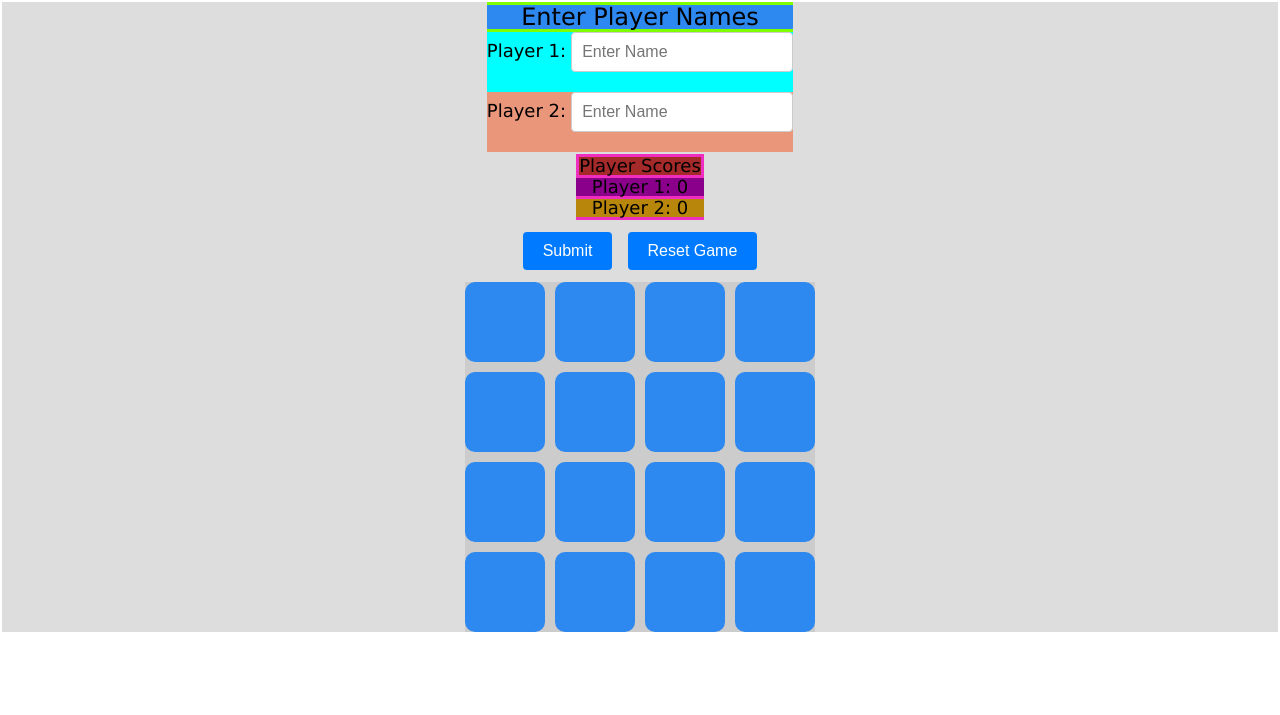
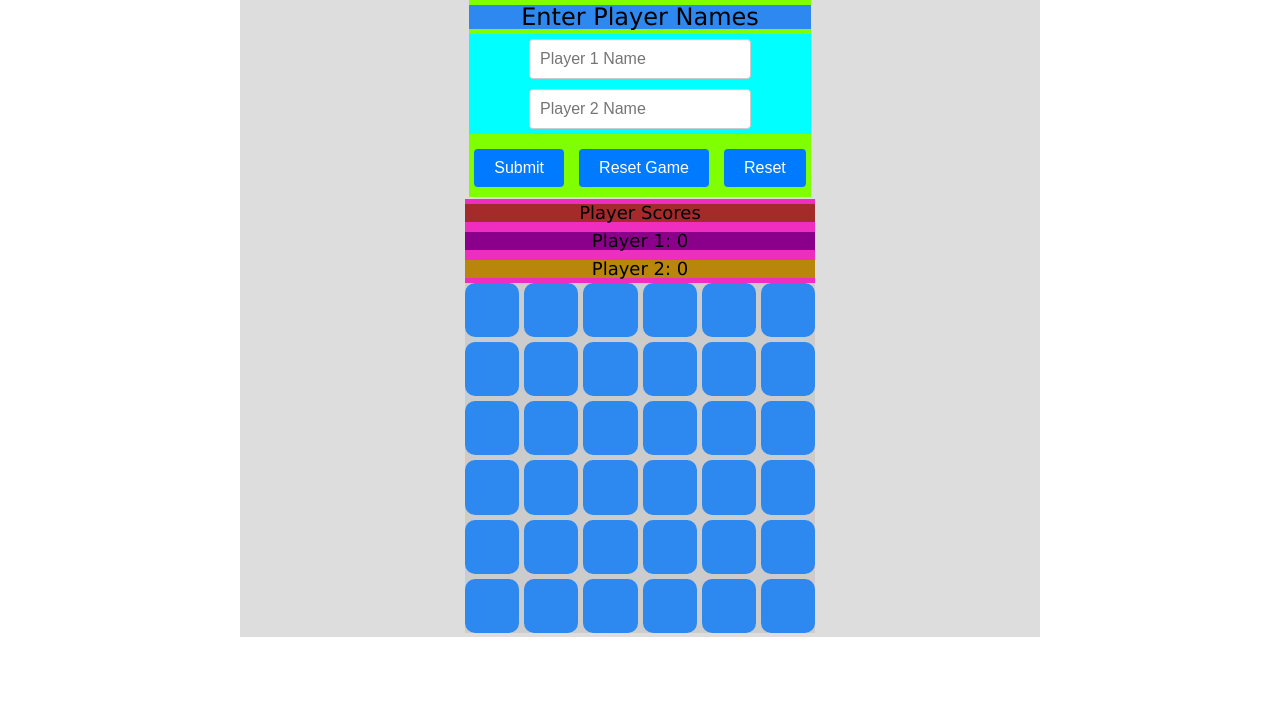
Before and after one commit to dannysarco/memory-game, a plain HTML site: page index.html in a window 1280 px wide. Drawn offline with Linux system fonts and the light colour scheme.

Commit message:
Bug fixes

```diff
--- a/css/style.css
+++ b/css/style.css
@@ -123,20 +123,37 @@ table {
   border-collapse: collapse;
   border-spacing: 0;
 }
+.container {
+  max-width: 800px;
+  max-height: 750;
+  background-color: #ddd;
+  margin: 0 auto;
+  display: grid;
+  grid-template-columns: auto;
+  grid-template-rows: auto auto auto auto;
+  gap: 10px;
+  column-gap: 2px;
+  row-gap: 2px;
+  justify-content: center;
+  justify-items: center;
+}
+.game-board {
+  background-color: #ccc;
+  display: grid;
+  grid-template-columns: repeat(6, 1fr);
+  height: 350px;
+  width: 350px;
+  gap: 5px;
+}
 .game-grid {
   display: flex;
   grid-column: 1;
   grid-row: 4;
-  background-color: #f0f0f0;
+  background-color: #5a5757;
+  max-width: 350px;
+  max-height: 350px;
 }
-.game-board {
-  background-color: #ccc;
-  display: grid;
-  grid-template-columns: repeat(4, 1fr);
-  gap: 10px;
-  height: 350px;
-  width: 350px;
-}
+
 .card {
   background-color: #2d89ef;
   border-radius: 5px;
@@ -207,18 +224,6 @@ table {
   text-decoration: none;
   cursor: pointer;
 }
-.container--10 {
-  background-color: #ddd;
-  margin: 2px;
-  display: grid;
-  grid-template-columns: auto;
-  grid-template-rows: auto auto auto auto;
-  gap: 10px;
-  column-gap: 2px;
-  row-gap: 2px;
-  justify-content: center;
-  justify-items: center;
-}
 .playerInput {
   grid-column: 1;
   grid-row: 1;
@@ -229,14 +234,29 @@ table {
   color: #000;
   font-size: 24px;
   text-align: center;
-  margin-top: 3px;
-  margin-bottom: 3px;
+  margin-top: 5px;
+  margin-bottom: 5px;
 }
-.playerInput .player1Form {
+.playerInput .playerNameInput {
   background-color: aqua;
+  display: grid;
+  grid-template-columns: 1;
+  justify-content: center;
+  margin-top: 5px;
+  margin-bottom: 5px;
 }
-.playerInput .player2Form {
+.playerInput .playerNameInput #player1 {
+  /* padding-top: 20px; */
+}
+.playerInput .player2NameInput {
   background-color: darksalmon;
+  display: grid;
+  grid-template-columns: 1;
+  justify-content: center;
+  margin-top: 5px;
+  margin-bottom: 5px;
+}
+.playerInput .player2NameInput #player2 {
 }
 /* #player1Label {
 }
@@ -257,12 +277,8 @@ input[type="text"] {
   padding: 10px;
   font-size: 16px;
   width: 200px;
-  margin-bottom: 20px;
-}
-.game-buttons {
-  grid-column: 1;
-  grid-row: 3;
-  background-color: crimson;
+  margin-bottom: 5px;
+  margin-top: 5px;
 }
 input[type="submit"],
 input[type="button"] {
@@ -280,35 +296,53 @@ input[type="submit"]:hover,
 input[type="button"]:hover {
   background-color: #0056b3;
 }
+
 .playerScores {
-  grid-column: 1;
-  grid-row: 2;
+  /* grid-column: 1;
+  grid-row: 2; */
   background-color: #ef2dbe;
-}
-#player1Score {
-  font-size: 18px;
-  text-align: center;
-  margin-top: 3px;
-  margin-bottom: 3px;
-}
-#player2Score {
-  font-size: 18px;
-  text-align: center;
-  margin-top: 3px;
-  margin-bottom: 3px;
+  display: grid;
+  grid-template-rows: 3;
 }
 .playerScores h2 {
   background-color: brown;
   font-size: 18px;
   text-align: center;
-  margin-top: 3px;
+  margin-top: 5px;
+  margin-bottom: 5px;
+  /*  margin-top: 3px;
   margin-bottom: 3px;
   margin-left: 3px;
-  margin-right: 3px;
+  margin-right: 3px; */
 }
+
+#player1Score {
+}
+#player2Score {
+}
+
 .playerScores #player1Score {
   background-color: darkmagenta;
+  font-size: 18px;
+  text-align: center;
+  margin-top: 5px;
+  margin-bottom: 5px;
 }
 .playerScores #player2Score {
   background-color: darkgoldenrod;
+  font-size: 18px;
+  text-align: center;
+  margin-top: 5px;
+  margin-bottom: 5px;
 }
+@media (max-width: 200px) {
+  .container {
+  }
+
+  .player-input,
+  .game-buttons,
+  .game-grid,
+  .player-scores {
+    width: 100%;
+  }
+}
--- a/index.html
+++ b/index.html
@@ -15,33 +15,33 @@
     <title>Memory Game</title>
   </head>
   <body>
-<div class="container--10">
+    <div class="container">
       <div class="playerInput">
         <form id="form" onsubmit="event.preventDefault(); handleSubmit();">
           <h2>Enter Player Names</h2>
-          <div class="player1Form">
-          <label for="player1" id="player1Label">Player 1:</label>
+          <div class="playerNameInput">
             <input
               type="text"
               id="player1"
               name="player1"
-            placeholder="Enter Name"
+              placeholder="Player 1 Name"
+              onfocusout="player1()"
             />
-        </div>
-          <div class="player2Form">
-          <label for="player2" id="player2Label">Player 2:</label>
             <input
               type="text"
               id="player2"
               name="player2"
-            placeholder="Enter Name"
+              placeholder="Player 2 Name"
+              onfocusout="player2()"
             />
           </div>
-        </form>
-  </div>
-  <div class="gameButtons">
-        <form id="form2" onsubmit="event.preventDefault(); handleSubmit();"></form>
-        <input type="submit" id="submitBtn" value="Submit" />
+          <input
+            type="button"
+            i
+            id="submitBtn"
+            value="Submit"
+            onclick="handleSubmit();"
+          />
           <input
             type="button"
             id="resetBtn"
@@ -52,19 +52,25 @@
             type="button"
             id="resetBtn"
             value="Reset"
-          style="display: none"
+            style="display: inline-block"
             onclick="handleReset();"
           />
         </form>
       </div>
-  <div class="game-grid">
-      <div class="game-board"></div>
-  </div>
+      <!-- <div class="gameButtons">
+        <form id="form2" onsubmit="event.preventDefault(); handleSubmit();"></form>
+
+      </form>
+  </div> -->
       <div class="playerScores">
         <h2>Player Scores</h2>
         <div id="player1Score">Player 1: 0</div>
         <div id="player2Score">Player 2: 0</div>
-      <div/>
+        <div />
+        <div class="game-grid">
+          <div class="game-board"></div>
+        </div>
+
         <!-- Error modal displays if either player name is null-->
         <div id="modal" class="modal">
           <div class="modal-content">
--- /dev/null
+++ b/js/player.js
@@ -0,0 +1,10 @@
+/* class playerFunction {
+  constructor(player) {
+    this.player = player;
+  }
+}
+
+export default playerFunction; */
+
+// let player1 = document.getElementById("player1").value;
+// let player2 = document.getElementById("player2").value;
--- a/js/script.js
+++ b/js/script.js
@@ -1,3 +1,12 @@
+/* import playerFunction from "./player";
+
+const player1 = new playerFunction (
+  document.getElementById("player1").value
+);
+const player2 = new playerFunction (
+  document.getElementById("player2").value
+); */
+
 const icons = [
   "fas fa-sun",
   "fas fa-bicycle",
@@ -6,7 +15,17 @@ const icons = [
   "fas fa-cube",
   "fas fa-leaf",
   "fas fa-paper-plane",
-  "fas fa-star",
+  "fas fa-car",
+  "fas fa-house",
+  "fas fa-train",
+  "fas fa-cat",
+  "fas fa-dog",
+  "fas fa-pen",
+  "fas fa-tree",
+  "fas fa-chair",
+  "fas fa-tv",
+  "fas fa-glasses",
+  "fas fa-rocket",
 ];
 
 const gameBoard = document.querySelector(".game-board");
@@ -14,6 +33,16 @@ const cards = [...icons, ...icons];
 let firstCard, secondCard;
 let flippedCards = 0;
 let lockBoard = false;
+let playerScores = [0, 0];
+let currentPlayer = 0;
+
+function player1(str) {
+  return str;
+}
+
+function player2(str) {
+  return str;
+}
 
 function shuffle(array) {
   for (let i = array.length - 1; i > 0; i--) {
@@ -36,6 +65,15 @@ function createCard(icon) {
 }
 
 function flipCard() {
+  // Get player names
+  // const player1Name = document.getElementById("player1").value;
+  // const player2Name = document.getElementById("player2").value;
+
+  // if (!player1Name || !player2Name) {
+  //  modal.style.display = "block";
+  //  return;
+  // }
+
   if (lockBoard) return;
   if (this === firstCard) return;
 
@@ -62,12 +100,44 @@ function checkForMatch() {
   unflipCards();
 }
 
+// Dupped elsware in code (lime 155ish)
+/* function disableCardsOld() {
+  firstCard.removeEventListener("click", flipCard);
+  secondCard.removeEventListener("click", flipCard);
+
+  resetBoard();
+} */
+
+function switchPlayer() {
+  currentPlayer = 1 - currentPlayer; // Switch between 0 and 1
+}
+
 function disableCards() {
   firstCard.removeEventListener("click", flipCard);
   secondCard.removeEventListener("click", flipCard);
 
+  // Increment current player's score
+  playerScores[currentPlayer]++;
+
+  // Update score display
+  document.getElementById(`player${currentPlayer + 1}Score`).textContent = `${
+    document.getElementById(`player${currentPlayer + 1}`).textContent
+  }: ${playerScores[currentPlayer]}`;
+
   resetBoard();
 }
+
+// Dupped elsware in code (lime 249ish)
+/* function unflipCardsOld() {
+  lockBoard = true;
+
+  setTimeout(() => {
+    firstCard.classList.remove("flipped");
+    secondCard.classList.remove("flipped");
+
+    resetBoard();
+  }, 1000);
+} */
 
 function unflipCards() {
   lockBoard = true;
@@ -76,6 +146,7 @@ function unflipCards() {
     firstCard.classList.remove("flipped");
     secondCard.classList.remove("flipped");
 
+    switchPlayer(); // Switch player if no match was found
     resetBoard();
   }, 1000);
 }
@@ -100,8 +171,8 @@ function handleSubmit() {
   const player2Name = document.getElementById("player2").value;
 
   // Update label text
-  document.getElementById("player1Label").textContent = player1Name;
-  document.getElementById("player2Label").textContent = player2Name;
+  // document.getElementById("player1Label").textContent = "Player 1:";
+  // document.getElementById("player2Label").textContent = "Player 2:";
 
   // Update score text
   document.getElementById("player1Score").textContent = player1Name + ": 0";
@@ -116,7 +187,7 @@ function handleSubmit() {
   document.getElementById("resetBtn").style.display = "inline-block";
 }
 
-function handleReset() {
+function handleResetOld() {
   // Reset label text
   document.getElementById("player1Label").textContent = "Player 1:";
   document.getElementById("player2Label").textContent = "Player 2:";
@@ -133,41 +204,8 @@ function handleReset() {
   // Hide reset button
   document.getElementById("resetBtn").style.display = "none";
 }
-let playerScores = [0, 0];
-let currentPlayer = 0;
 
-function switchPlayer() {
-  currentPlayer = 1 - currentPlayer; // Switch between 0 and 1
-}
-
-function disableCards() {
-  firstCard.removeEventListener("click", flipCard);
-  secondCard.removeEventListener("click", flipCard);
-
-  // Increment current player's score
-  playerScores[currentPlayer]++;
-
-  // Update score display
-  document.getElementById(`player${currentPlayer + 1}Score`).textContent = `${
-    document.getElementById(`player${currentPlayer + 1}Label`).textContent
-  }: ${playerScores[currentPlayer]}`;
-
-  resetBoard();
-}
-
-function unflipCards() {
-  lockBoard = true;
-
-  setTimeout(() => {
-    firstCard.classList.remove("flipped");
-    secondCard.classList.remove("flipped");
-
-    switchPlayer(); // Switch player if no match was found
-    resetBoard();
-  }, 1000);
-}
-
-function handleSubmit() {
+/* function handleSubmit() {
   // Get player names
   const player1Name = document.getElementById("player1").value;
   const player2Name = document.getElementById("player2").value;
@@ -185,20 +223,21 @@ function handleSubmit() {
   currentPlayer = 0;
 
   // Remaining code...
-}
+} */
 
 function handleReset() {
   // Reset label text
-  document.getElementById("player1Label").textContent = "Player 1:";
-  document.getElementById("player2Label").textContent = "Player 2:";
+  //  document.getElementById("player1Label").textContent = "Player 1:";
+  // document.getElementById("player2Label").textContent = "Player 2:";
 
   // Reset score text
-  document.getElementById("player1Score").textContent = "Player 1: 0";
-  document.getElementById("player2Score").textContent = "Player 2: 0";
+  document.getElementById("player1Score").textContent = player1Name + ": 0";
+  document.getElementById("player2Score").textContent = player2Name + ": 0";
 
   // Reset player scores and current player
   playerScores = [0, 0];
   currentPlayer = 0;
+  resetBoard();
 
   // Remaining code...
 }
@@ -209,8 +248,9 @@ function resetGame() {
   currentPlayer = 0;
 
   // Reset score text
-  document.getElementById("player1Score").textContent = "Player 1: 0";
+  document.getElementById("player1Score").textContent = "Player 1 : 0";
   document.getElementById("player2Score").textContent = "Player 2: 0";
+  resetGame();
 
   // Remove all cards from the game board
   while (gameBoard.firstChild) {
@@ -233,27 +273,3 @@ window.onclick = function (event) {
     modal.style.display = "none";
   }
 };
-
-function flipCard() {
-  // Get player names
-  const player1Name = document.getElementById("player1").value;
-  const player2Name = document.getElementById("player2").value;
-
-  if (!player1Name || !player2Name) {
-    modal.style.display = "block";
-    return;
-  }
-
-  if (lockBoard) return;
-  if (this === firstCard) return;
-
-  this.classList.add("flipped");
-
-  if (!firstCard) {
-    firstCard = this;
-    return;
-  }
-
-  secondCard = this;
-  checkForMatch();
-}
```
Lines whose indentation alone changed are shown as unchanged.
